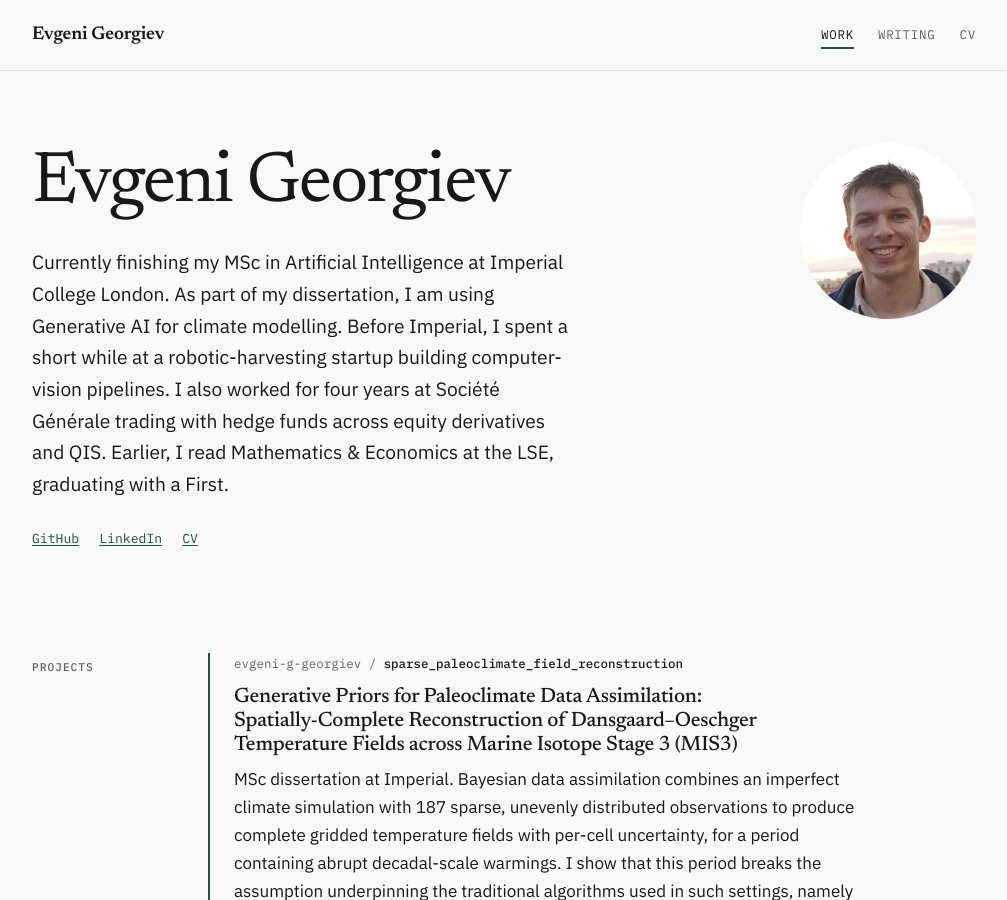
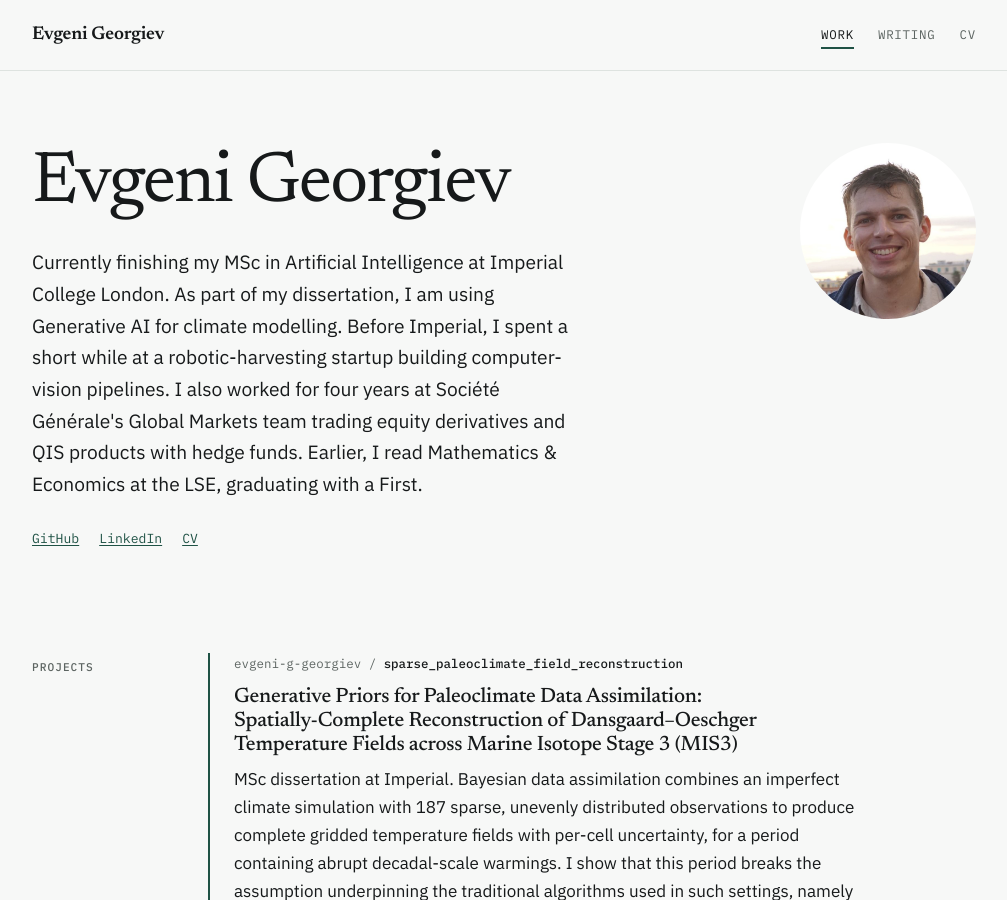
Before and after one commit to evgeni-g-georgiev/evgeni-g-georgiev.github.io, a Jekyll site: the page built from index.md, in a window 1280 px wide and 900 px high. Shown: the whole window, without its empty margins (136-1143 px from the left). Built offline with Jekyll 4.4.1, drawn with Linux system fonts in a browser that asks for light colours.

Commit message:
Update index.md

```diff
--- a/index.md
+++ b/index.md
@@ -12,8 +12,8 @@ title: Work
         London. As part of my dissertation, I am using Generative AI for climate modelling.
         Before Imperial, I spent a short while at a robotic-harvesting startup
         building computer-vision pipelines. I also worked for four years at
-        Société Générale trading with hedge funds across equity derivatives and
-        QIS. Earlier, I read Mathematics &amp;
+        Société Générale's Global Markets team trading equity derivatives and
+        QIS products with hedge funds. Earlier, I read Mathematics &amp;
         Economics at the LSE, graduating with a First.
       </p>
       <ul class="inline-links">
```
